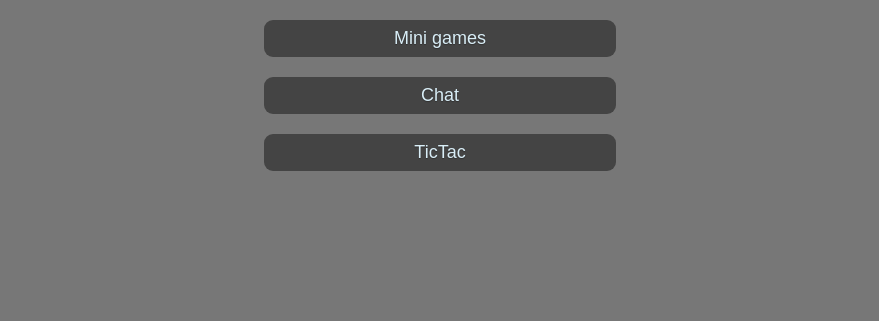
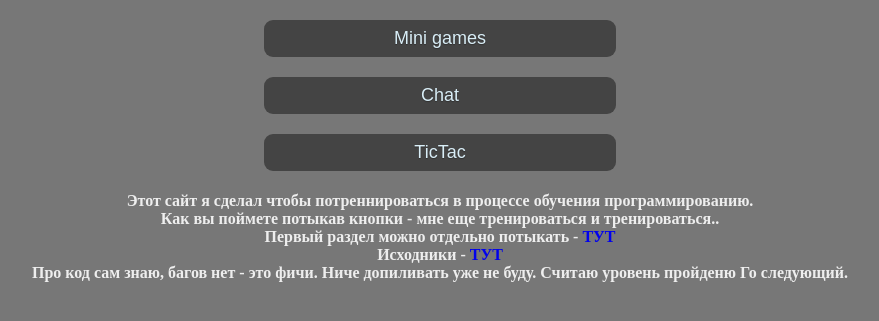
Before and after one commit to joknife/minigames, a PHP site: page / in a window 1280 px wide. Shown: the part 133-454 px from the top of the page, without its empty margins (200-1079 px from the left). Run offline with PHP 8.4, Linux system fonts and the light colour scheme; some libraries are stand-ins or nearby versions.

Commit message:
well done

```diff
--- a/modules/reg.php
+++ b/modules/reg.php
@@ -35,6 +35,7 @@
 			$name1 = $str['name1'];
 			$ins = "UPDATE tictac SET online='$time', name2='$name', status=2 WHERE name1='$name1'";
 			$res = mysqli_query($db_link, $ins) or die (mysqli_error('39' . $db_link));
+
 			$_SESSION['status'] = 2;
 			$_SESSION['move'] = 0;
 			$_SESSION['file'] = $name1 . $name;
@@ -48,6 +49,10 @@
 			echo "Ждем второго";
 		}
 		if ($_SESSION['status'] == 2){
+
+			$del = "DELETE FROM tictac WHERE name1='$name' OR name2='$name'";
+			$res = mysqli_query($db_link, $del) or die (mysqli_error($db_link));
+
 			if ($str['name1'] == $name){
 
 				$_SESSION['move'] = 1;
--- a/modules/show_chat.php
+++ b/modules/show_chat.php
@@ -4,8 +4,10 @@
 	if (!isset($_SESSION['id'])) {
 		exit();
 	}
-
-	$file = file('../public/chat.txt');
+	$file = '../public/chat.txt';
+	if(file_exists($file)){
+		$file = file($file);
+	}
 	$count = count($file);
 	$set = 0;
 	if ($count > 20){
--- a/style.css
+++ b/style.css
@@ -9,6 +9,13 @@ body{
 	background-color: #777;
 }
 
+a {
+	text-decoration: none;
+}
+
+a:hover {
+	border: dotted 1px #000;
+}
 /* header	*/
 
 #header {
--- a/views/main.php
+++ b/views/main.php
@@ -22,4 +22,17 @@
 	    text-shadow: 0 1px 1px rgba(0, 0, 0, 0.3);
 	    vertical-align: baseline;
 	}
+	h4{
+		text-align: center;
+	}
 </style>
+
+<h4>
+	Этот сайт я сделал чтобы потреннироваться в процессе обучения программированию.<br>
+	Как вы поймете потыкав кнопки - мне еще тренироваться и тренироваться..<br>
+	Первый раздел можно отдельно потыкать - <a href = 'http://joknife.github.com'>ТУТ</a><br>
+	Исходники - <a href = 'https://github.com/joknife/minigames'>ТУТ</a><br>
+
+	Про код сам знаю, багов нет - это фичи. Ниче допиливать уже не буду.
+	Считаю уровень пройденю Го следующий.
+</h4>
```
Also changed, not shown: modules/tt_out.php (+9 -2 lines), public/serg.sql (added, +71 -0 lines), tt.js (+10 -2 lines), README.md, 1 other file.
